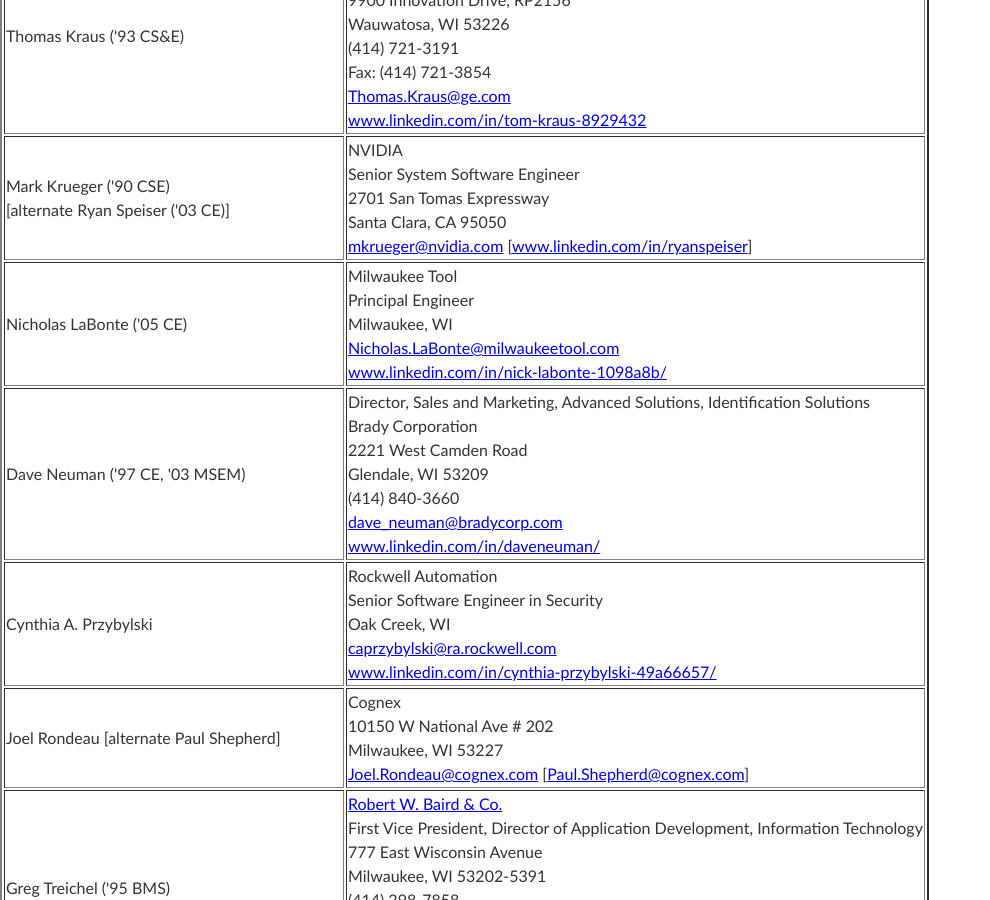
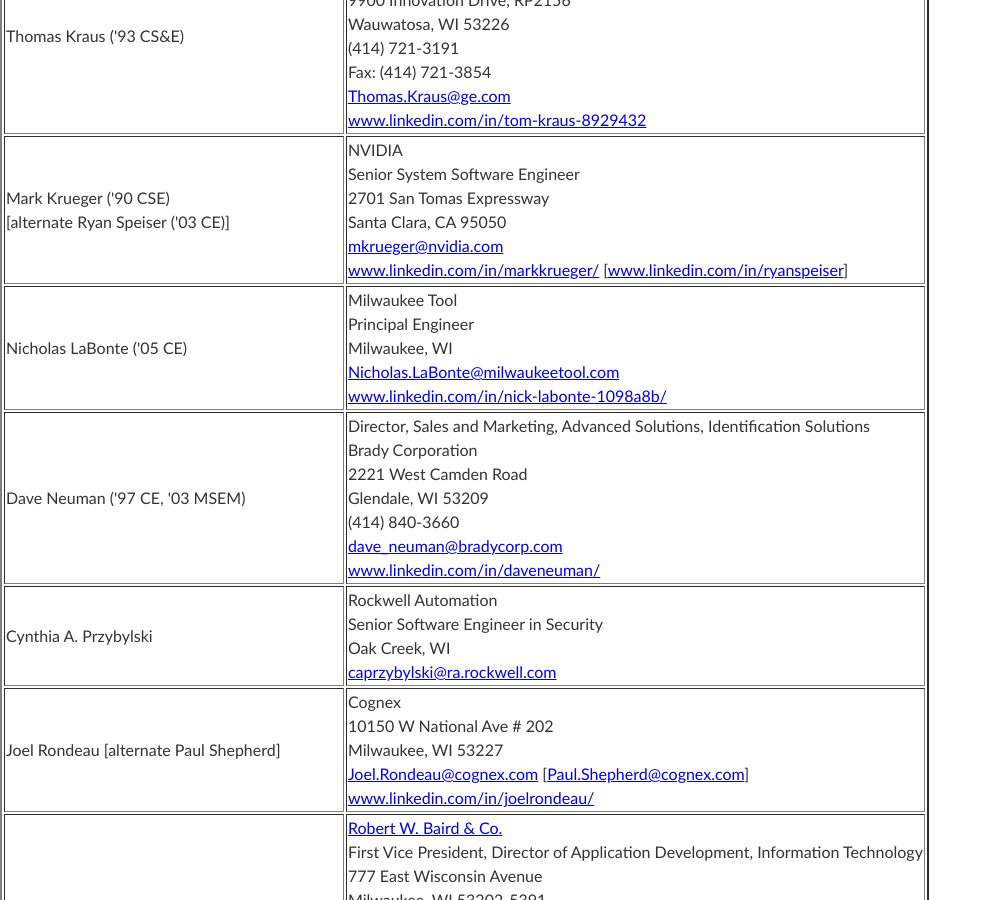
Before and after one commit to edurant/edurant.github.io, a Jekyll site: the page built from ceiac/members.html, in a window 1280 px wide and 900 px high, scrolled down 1909 px. Shown: the whole window, without its empty margins (0-990 px from the left). Built offline with Jekyll 4.4.1, drawn with Linux system fonts in a browser that asks for light colours.

Commit message:
ceiac: +/update LinkedIn links

```diff
--- a/ceiac/members.html
+++ b/ceiac/members.html
@@ -101,7 +101,7 @@
     <br/>2701 San Tomas Expressway
     <br/>Santa Clara, CA 95050
     <br/><a href="mailto:mkrueger@nvidia.com">mkrueger@nvidia.com</a>
-      [<a href="https://www.linkedin.com/in/ryanspeiser">www.linkedin.com/in/ryanspeiser</a>]</td>
+    <br/><a href="https://www.linkedin.com/in/markkrueger/">www.linkedin.com/in/markkrueger/</a> [<a href="https://www.linkedin.com/in/ryanspeiser">www.linkedin.com/in/ryanspeiser</a>]</td>
 </tr>
 <tr>
   <td>Nicholas LaBonte ('05 CE)</td>
@@ -126,15 +126,15 @@
   <td>Rockwell Automation
     <br/>Senior Software Engineer in Security
     <br/>Oak Creek, WI
-    <br/><a href="mailto:caprzybylski@ra.rockwell.com">caprzybylski@ra.rockwell.com</a>
-    <br/><a href="https://www.linkedin.com/in/cynthia-przybylski-49a66657/">www.linkedin.com/in/cynthia-przybylski-49a66657/</a></td>
+    <br/><a href="mailto:caprzybylski@ra.rockwell.com">caprzybylski@ra.rockwell.com</a></td>
 </tr>
 <tr>
   <td>Joel Rondeau [alternate Paul Shepherd]</td>
   <td>Cognex
     <br/>10150 W National Ave # 202
     <br/>Milwaukee, WI 53227
-    <br/><a href="mailto:Joel.Rondeau@cognex.com">Joel.Rondeau@cognex.com</a> [<a href="mailto:Paul.Shepherd@cognex.com">Paul.Shepherd@cognex.com</a>]</td>
+    <br/><a href="mailto:Joel.Rondeau@cognex.com">Joel.Rondeau@cognex.com</a> [<a href="mailto:Paul.Shepherd@cognex.com">Paul.Shepherd@cognex.com</a>]
+    <br/><a href="https://www.linkedin.com/in/joelrondeau/">www.linkedin.com/in/joelrondeau/</a></td>
 </tr>
 <tr>
   <td>Greg Treichel ('95 BMS)</td>
```
